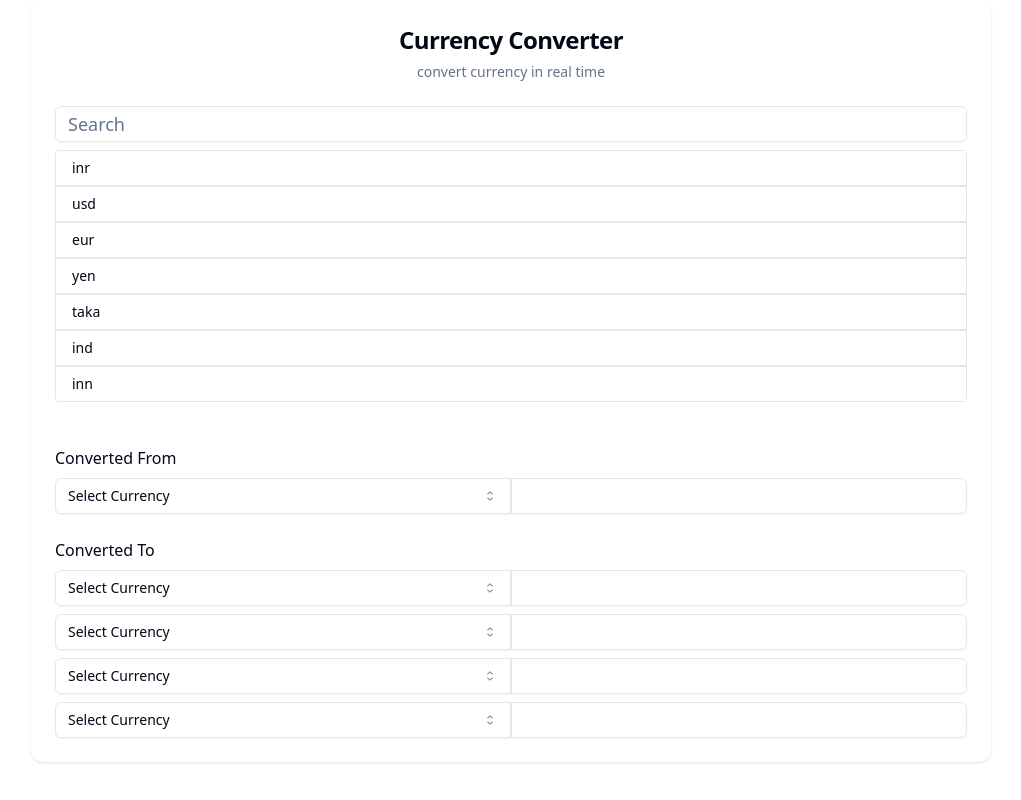
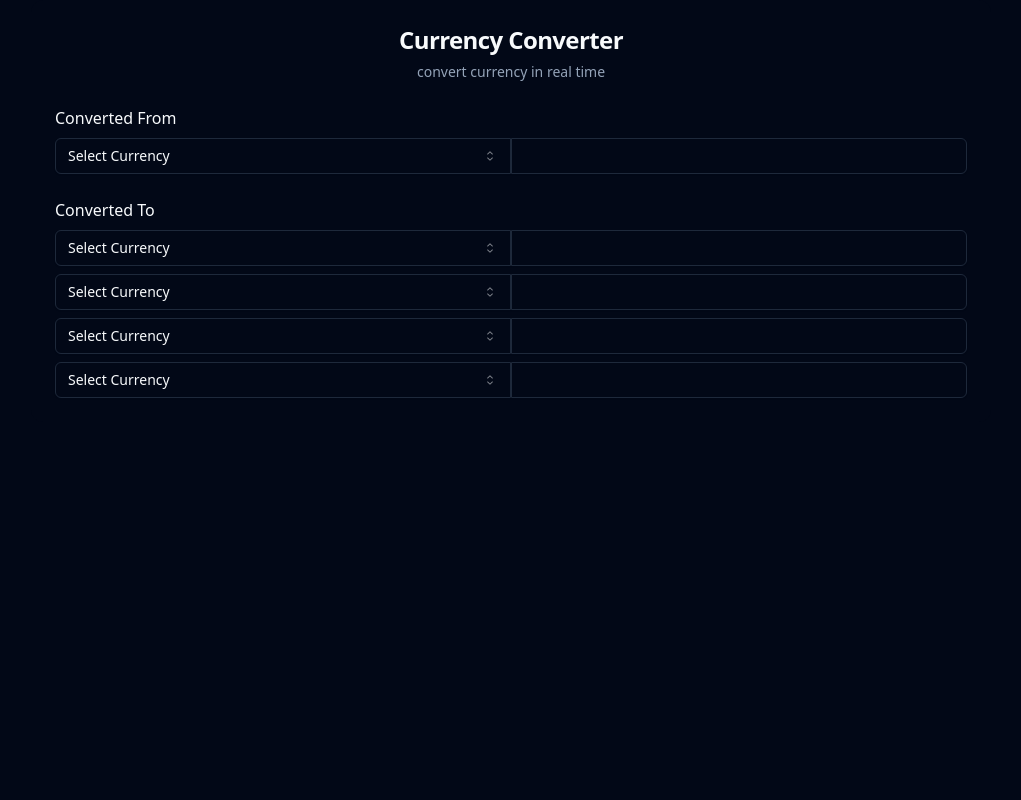
Before and after one commit to ankanmaiti/currency-converter-ts, a React (Vite) app: page / in a window 1280 px wide. Shown: the whole page, without its empty margins (129-1150 px from the left). Built offline with nearby package versions, Linux system fonts and the light colour scheme.

Commit message:
add themeProvider & fix Multiselect

```diff
--- a/index.html
+++ b/index.html
@@ -1,12 +1,12 @@
 <!doctype html>
-<html lang="en">
+<html lang="en" class="dark">
   <head>
     <meta charset="UTF-8" />
     <link rel="icon" type="image/svg+xml" href="/vite.svg" />
     <meta name="viewport" content="width=device-width, initial-scale=1.0" />
     <title>Vite + React + TS</title>
   </head>
-  <body class="dark">
+  <body>
     <div id="root"></div>
     <script type="module" src="/src/main.tsx"></script>
   </body>
--- a/package.json
+++ b/package.json
@@ -10,7 +10,6 @@
     "preview": "vite preview"
   },
   "dependencies": {
-    "@everapi/currencyapi-js": "^1.0.6",
     "@radix-ui/react-dialog": "^1.0.5",
     "@radix-ui/react-icons": "^1.3.0",
     "@radix-ui/react-label": "^2.0.2",
--- a/src/App.tsx
+++ b/src/App.tsx
@@ -4,7 +4,7 @@ export default function App() {
   return (
     <>
       <div className="w-screen h-screen">
-        <CurrencyConverter className="border-none md:w-3/4 mx-auto" />
+        <CurrencyConverter className="shadow-none border-none md:w-3/4 mx-auto" />
       </div>
     </>
   );
--- a/src/components/CurrencyConverter/index.tsx
+++ b/src/components/CurrencyConverter/index.tsx
@@ -5,7 +5,6 @@ import {
     CardHeader,
     CardTitle,
 } from "@/components/ui/card";
-import MultiSearch from "../elements/MultiSearch";
 import CurrencyBox from "./CurrencyBox";
 
 
@@ -25,10 +24,6 @@ export default function CurrencyConverter({
         </CardHeader>
 
         <CardContent className="grid gap-6">
-          <section className="mb-5">
-            <MultiSearch />
-          </section>
-
           <section className="grid gap-2">
             <h5>Converted From</h5>
             <CurrencyBox />
--- a/src/components/elements/MultiSearch/DsplayTag.tsx
+++ b/src/components/elements/MultiSearch/DsplayTag.tsx
@@ -10,7 +10,7 @@ export default function DisplayTag({ tag }: InputTagProps) {
   const { deleteTag } = useInputTags()
 
   return (
-    <div className="bg-secondary flex gap-1 justify-between items-center rounded  h-fit px-2 py-1">
+    <div className="bg-secondary flex whitespace-nowrap gap-1 justify-between items-center rounded  h-fit px-2 py-1">
       <span className="text-sm uppercase ">{tag}</span>
       <Button onClick={()=>deleteTag(tag)} role="button" variant="ghost" className="h-fit p-0 ps-1">
         <Cross1Icon width={12} />
--- a/src/components/elements/MultiSearch/SearchBox.tsx
+++ b/src/components/elements/MultiSearch/SearchBox.tsx
@@ -5,11 +5,12 @@ import { useState } from "react";
 import type { ChangeEvent, KeyboardEvent, ReactNode } from "react";
 import SelectOptions from "./SelectOptions";
 
-interface SearchBoxProps {
+interface SearchBoxProps<T> {
   children?: ReactNode;
+  options: T[]
 }
 
-export default function SearchBox({ children }: SearchBoxProps) {
+export default function SearchBox<T>({ children, options }: SearchBoxProps<T>) {
   const [value, setValue] = useState("");
   const { addTag, deleteLastTag } = useInputTags();
 
@@ -24,7 +25,7 @@ export default function SearchBox({ children }: SearchBoxProps) {
   }
 
   function handleKeyDown(e: KeyboardEvent<HTMLInputElement>) {
-    if (e.key == "Backspace") {
+    if (e.key == "Backspace" && !value) {
       // stop delete last char
       e.preventDefault();
 
@@ -33,6 +34,8 @@ export default function SearchBox({ children }: SearchBoxProps) {
     }
 
     else if (e.key == 'Enter' ) {
+      addTag(value?.trim())
+      setValue('')
     }
   }
 
@@ -47,7 +50,7 @@ export default function SearchBox({ children }: SearchBoxProps) {
       />
       {children}
       <SelectOptions
-        options={["inr", "usd", "eur", "yen", "taka", "ind", "inn"]}
+        options={options}
         onSelect={(option) => addTag(String(option))}
         match={value}
       />
--- a/src/components/elements/MultiSearch/index.tsx
+++ b/src/components/elements/MultiSearch/index.tsx
@@ -1,10 +1,12 @@
 import DisplayInputTags from "./DisplayInputTags";
 import SearchBox from "./SearchBox";
+
+const options = ["inr", "usd", "eur", "yen", "taka", "ind", "inn"]
 
 export default function MultiSearch() {
   return (
     <>
-      <SearchBox>
+      <SearchBox options={options}>
         <DisplayInputTags className="my-1" />
       </SearchBox>
     </>
--- /dev/null
+++ b/src/contexts/themeProvider.tsx
@@ -0,0 +1,53 @@
+import { createContext, useContext, useEffect, useState } from "react";
+
+type Theme = "dark" | "light";
+
+type ThemeProviderProps = {
+  children: React.ReactNode;
+  defaultTheme?: Theme;
+  storageKey?: string;
+};
+
+type ThemeProviderState = {
+  theme: Theme;
+  toggleTheme: (theme: Theme) => void;
+};
+
+const initialState: ThemeProviderState = {
+  theme: "dark",
+  toggleTheme: () => null,
+};
+
+const ThemeProviderContext = createContext<ThemeProviderState>(initialState);
+
+export function ThemeProvider({
+  children,
+  defaultTheme = "dark",
+  storageKey = "theme",
+}: ThemeProviderProps) {
+  const [theme, setTheme] = useState<Theme>(
+    () => (localStorage.getItem(storageKey) as Theme) || defaultTheme,
+  );
+
+  useEffect(() => {
+    const root = window.document.documentElement;
+    root.classList.add(theme);
+
+    return () => {
+      root.classList.remove(theme);
+    };
+  }, [theme]);
+
+  function toggleTheme() {
+    setTheme((prevTheme) => (prevTheme == "dark" ? "light" : "dark"));
+  }
+
+  return (
+    <ThemeProviderContext.Provider value={{ theme, toggleTheme }}>
+      {children}
+    </ThemeProviderContext.Provider>
+  );
+}
+
+const useTheme = () => useContext(ThemeProviderContext);
+export default useTheme;
```
Also changed, not shown: src/main.tsx (+8 -4 lines), 1 other file (tests, documents, lock files or other folders).
